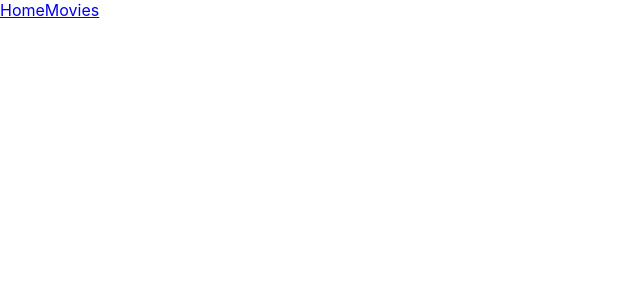
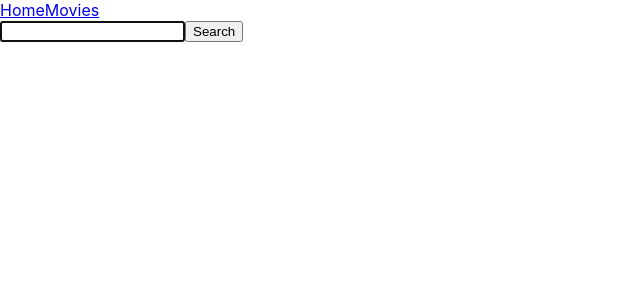
Before and after one commit to AleksandrGlinskiy/react-hw-05-movies, a React (Create React App) app: page /react-hw-05-movies/movies in a window 1280 px wide. Shown: the top 300 px of the page, without its empty margins (0-640 px from the left). Built offline with nearby package versions, Linux system fonts and the light colour scheme.

Commit message:
continue doing pages and components

```diff
--- a/src/components/App.jsx
+++ b/src/components/App.jsx
@@ -1,4 +1,4 @@
-import { Routes, Route, NavLink } from 'react-router-dom';
+import { Routes, Route } from 'react-router-dom';
 import { lazy } from 'react';
 import { Layout } from './Layout';
 
@@ -23,8 +23,8 @@ export const App = () => {
         <Route path="/movies" element={<Movies />} />
 
         <Route path="/movies/:movieId" element={<MovieDetails />}>
-          <Route path="/movies/:movieId/cast" element={<Cast />} />
-          <Route path="/movies/:movieId/reviews" element={<Reviews />} />
+          <Route path="cast" element={<Cast />} />
+          <Route path="reviews" element={<Reviews />} />
         </Route>
 
         <Route path="*" element={<Home />} />
--- a/src/components/Cast.jsx
+++ b/src/components/Cast.jsx
@@ -1,9 +1,11 @@
 import React from 'react'
+import { useParams } from 'react-router-dom'
 
 const Cast = () => {
+  const {movieId} = useParams()
   return (
     <div>
-
+      Cast : {movieId}
     </div>
   )
 }
--- /dev/null
+++ b/src/components/Form.jsx
@@ -0,0 +1,33 @@
+import React from 'react'
+import { useState } from 'react'
+
+const Form = ({searchMovies}) => {
+  const [query, setQuery] = useState('');
+
+  const handleInputChange = e => {
+    setQuery(e.target.value);
+  }
+
+  const handleSubmit = e => {
+    e.preventDefault();
+
+    searchMovies(query.toLowerCase());
+  };
+
+
+  return (
+    <form onSubmit={handleSubmit} >
+      <input type="text"
+      name='query'
+      autoFocus
+      value={query}
+      onChange={handleInputChange}
+      />
+      <button type='submit' >
+    Search
+      </button>
+    </form>
+  )
+}
+
+export default Form
--- a/src/components/Reviews.jsx
+++ b/src/components/Reviews.jsx
@@ -1,9 +1,12 @@
 import React from 'react'
+import { useParams } from 'react-router-dom'
 
 const Reviews = () => {
+  const {movieId} = useParams()
+
   return (
     <div>
-
+      Reviews : {movieId}
     </div>
   )
 }
--- a/src/pages/Home.jsx
+++ b/src/pages/Home.jsx
@@ -1,11 +1,13 @@
 import { Loader } from 'components/Loader';
 import { useState, useEffect } from 'react';
-import { Link } from 'react-router-dom';
+import { Link, useLocation } from 'react-router-dom';
 import { fetchTrendingMovies } from 'services/fetchAPI';
 
 const Home = () => {
   const [films, setFilms] = useState([]);
   const [loading, setLoading] = useState(false);
+
+  const location = useLocation();
 
   useEffect(() => {
     const fetchTrendingFilms = () => {
@@ -30,7 +32,7 @@ const Home = () => {
       <ul>
         {films.map(film => (
           <li key={film.id}>
-            <Link to={`/movies/${film.id}`}>{film.title}</Link>
+            <Link to={`/movies/${film.id}`} state={{from: location}}>{film.title}</Link>
           </li>
         ))}
       </ul>
--- a/src/pages/MovieDetails.jsx
+++ b/src/pages/MovieDetails.jsx
@@ -1,9 +1,21 @@
+
 import React from 'react'
+import { Link, Outlet, useParams } from 'react-router-dom'
 
 const MovieDetails = () => {
+  const {movieId} = useParams();
+  console.log(movieId);
   return (
     <div>
-
+      <ul>
+        <li>
+          <Link to="cast">Cast </Link>
+        </li>
+        <li>
+        <Link to="reviews">Reviews </Link>
+        </li>
+      </ul>
+      <Outlet/>
     </div>
   )
 }
--- a/src/pages/Movies.jsx
+++ b/src/pages/Movies.jsx
@@ -1,10 +1,55 @@
+import { Loader } from 'components/Loader';
 import React from 'react'
+import { useState } from 'react'
+import {  Link } from 'react-router-dom';
+import { fetchSearchMovies } from 'services/fetchAPI';
+import Form from '../components/Form'
 
 const Movies = () => {
+
+  const [searchFilms, setSearchFilms] = useState([]);
+  const [loading, setLoading] = useState(false);
+  const [noMoviesText, setNoMoviesText] = useState(false);
+
+
+    const searchMovies = queryMovie => {
+      setLoading(true);
+
+      fetchSearchMovies(queryMovie)
+      .then(searchResults => {
+        setSearchFilms(searchResults.results);
+        setNoMoviesText(searchResults.length ===0);
+      })
+        .catch(error => {
+          console.log(error);
+        })
+        .finally(()=> {
+          setLoading(false);
+        })
+
+  };
+
+
+
+
+
+
+
   return (
-    <div>
-
-    </div>
+    <main>
+      <Form searchMovies={searchMovies}/>
+      {loading && <Loader />}
+      {noMoviesText && (
+        <p>There is no movies with this request. Please, try again</p>
+      )}
+      {searchFilms && <ul>
+        {searchFilms.map(film => (
+          <li key={film.id}>
+            <Link to={`/movies/${film.id}`} >{film.title}</Link>
+          </li>
+        ))}
+      </ul> }
+    </main>
   )
 }
 
--- a/src/services/fetchAPI.js
+++ b/src/services/fetchAPI.js
@@ -13,9 +13,9 @@ export const fetchTrendingMovies = () => {
   return fetchApi(`${BASE_URL}/trending/all/day?api_key=${API_KEY}`);
 };
 
-export const fetchSearchMovies = (searchMovie, queryPage) => {
+export const fetchSearchMovies = (searchMovie) => {
   return fetchApi(
-    `${BASE_URL}/search/movie?api_key=${API_KEY}&page=${queryPage}&query=${searchMovie}`
+    `${BASE_URL}/search/movie?api_key=${API_KEY}&query=${searchMovie}`
   );
 };
 
@@ -28,5 +28,5 @@ export const fetchMovieCredits = movieId => {
 };
 
 export const fetchMovieReviews = movieId => {
-  return fetchApi(`${BASE_URL}/reviews/${movieId}?api_key=${API_KEY}`);
+  return fetchApi(`${BASE_URL}/${movieId}reviews/?api_key=${API_KEY}`);
 };
```
Also changed, not shown: src/components/Layout.jsx (+5 -9 lines).
